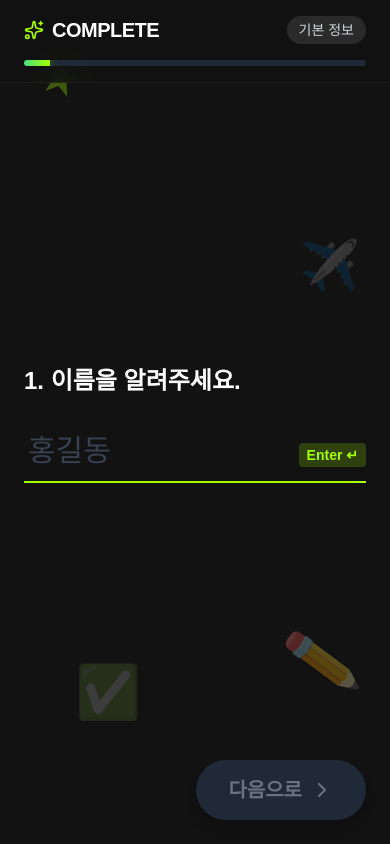
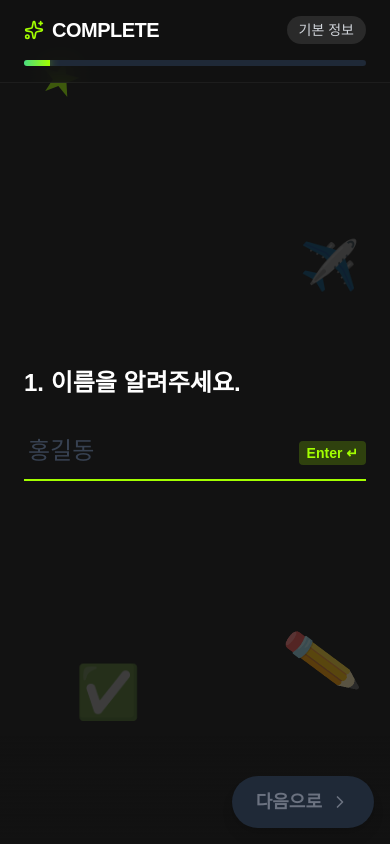
Before and after one commit to sojeong-im/6-5form-complete, a React (Vite) app: page / in a window 390 px wide. Both pictures are taken after a click on the button "지원서 작성하기". Built offline with nearby package versions, Linux system fonts and the light colour scheme; a web font is replaced by a local one.

Commit message:
style: optimize responsiveness across devices

```diff
--- a/src/App.tsx
+++ b/src/App.tsx
@@ -232,7 +232,7 @@ function App() {
               placeholder={q.placeholder}
               value={answers[q.id] || ''}
               onChange={(e) => handleAnswer(q.id, e.target.value)}
-              className="w-full bg-transparent border-b-2 border-gray-700 text-3xl py-3 px-1 focus:outline-none focus:border-complete-green transition-colors text-white placeholder-gray-700"
+              className="w-full bg-transparent border-b-2 border-gray-700 text-2xl md:text-3xl py-3 px-1 focus:outline-none focus:border-complete-green transition-colors text-white placeholder-gray-700"
             />
             <div className="absolute right-0 bottom-4 text-complete-green opacity-0 group-focus-within:opacity-100 transition-opacity">
               <span className="text-sm font-bold bg-complete-green/20 px-2 py-1 rounded">Enter ↵</span>
@@ -246,12 +246,12 @@ function App() {
               <motion.div
                 initial={{ scale: 0.9, opacity: 0 }}
                 animate={{ scale: 1, opacity: 1 }}
-                className="inline-flex items-center gap-4 px-6 py-4 bg-complete-green text-black rounded-full font-bold text-2xl shadow-[0_0_20px_rgba(163,255,0,0.4)]"
+                className="inline-flex items-center gap-3 px-5 md:px-6 py-3 md:py-4 bg-complete-green text-black rounded-full font-bold text-xl md:text-2xl shadow-[0_0_20px_rgba(163,255,0,0.4)]"
               >
                 📍 {answers[q.id]}
                 <button
                   onClick={() => handleAnswer(q.id, '')}
-                  className="ml-2 w-10 h-10 rounded-full bg-black/20 hover:bg-black/40 flex items-center justify-center transition-colors"
+                  className="ml-2 w-8 h-8 md:w-10 md:h-10 rounded-full bg-black/20 hover:bg-black/40 flex items-center justify-center transition-colors"
                 >
                   ✕
                 </button>
@@ -271,7 +271,7 @@ function App() {
             placeholder={q.placeholder}
             value={answers[q.id] || ''}
             onChange={(e) => handleAnswer(q.id, e.target.value)}
-            className="w-full bg-[#1a1a1a] border-2 border-gray-800 rounded-2xl p-5 text-xl min-h-[200px] focus:outline-none focus:border-complete-green transition-colors resize-none shadow-inner"
+            className="w-full bg-[#1a1a1a] border-2 border-gray-800 rounded-2xl p-4 md:p-5 text-lg md:text-xl min-h-[150px] md:min-h-[200px] focus:outline-none focus:border-complete-green transition-colors resize-none shadow-inner"
           />
         )}
 
@@ -288,14 +288,14 @@ function App() {
                     handleAnswer(q.id, opt);
                     if (!q.subQuestion) setTimeout(handleNext, 400);
                   }}
-                  className={`text-left p-5 rounded-2xl border-2 transition-all flex items-center justify-between
+                  className={`text-left p-4 md:p-5 rounded-2xl border-2 transition-all flex items-center justify-between
                     ${isSelected ? 'border-complete-green bg-complete-green/10 shadow-[0_0_15px_rgba(163,255,0,0.15)]' : 'border-gray-800 bg-[#1a1a1a] hover:border-gray-600'}
                   `}
                 >
-                  <span className={`text-xl font-semibold ${isSelected ? 'text-complete-green' : 'text-gray-200'}`}>{opt}</span>
+                  <span className={`text-lg md:text-xl font-semibold ${isSelected ? 'text-complete-green' : 'text-gray-200'}`}>{opt}</span>
                   {isSelected && (
                     <motion.div initial={{ scale: 0 }} animate={{ scale: 1 }} transition={{ type: "spring" }}>
-                      <Check className="w-6 h-6 text-complete-green" />
+                      <Check className="w-5 h-5 md:w-6 md:h-6 text-complete-green" />
                     </motion.div>
                   )}
                 </motion.button>
@@ -305,7 +305,7 @@ function App() {
         )}
 
         {q.type === 'multi-select' && (
-          <div className="flex flex-wrap gap-3">
+          <div className="flex flex-wrap gap-2 md:gap-3">
             {q.options?.map((opt) => {
               const currentAnswers = answers[q.id] || [];
               const isSelected = currentAnswers.includes(opt);
@@ -318,7 +318,7 @@ function App() {
                   key={opt}
                   disabled={isMaxReached}
                   onClick={() => handleMultiSelect(q.id, opt, q.maxSelect)}
-                  className={`text-left px-6 py-4 rounded-2xl border-2 transition-all font-semibold text-lg
+                  className={`text-left px-4 md:px-6 py-3 md:py-4 rounded-xl md:rounded-2xl border-2 transition-all font-semibold text-base md:text-lg
                     ${isSelected
                       ? 'border-complete-green bg-complete-green text-black shadow-[0_0_15px_rgba(163,255,0,0.3)]'
                       : 'border-gray-800 bg-[#1a1a1a] text-gray-300 hover:border-gray-600'}
@@ -495,13 +495,13 @@ function App() {
         </AnimatePresence>
       </main>
 
-      <footer className="px-6 py-6 flex justify-between items-center max-w-2xl mx-auto w-full z-50 fixed bottom-0 left-0 right-0 bg-gradient-to-t from-complete-dark to-transparent pt-10">
+      <footer className="px-4 md:px-6 py-4 md:py-6 flex justify-between items-center max-w-2xl mx-auto w-full z-50 fixed bottom-0 left-0 right-0 bg-gradient-to-t from-complete-dark to-transparent pt-10">
         <button
           onClick={handlePrev}
           disabled={currentStep === 0}
-          className={`p-4 rounded-full transition-all ${currentStep === 0 ? 'opacity-0 cursor-default' : 'bg-[#1a1a1a] hover:bg-gray-800 text-white border border-white/10 shadow-lg'}`}
+          className={`p-3 md:p-4 rounded-full transition-all ${currentStep === 0 ? 'opacity-0 cursor-default' : 'bg-[#1a1a1a] hover:bg-gray-800 text-white border border-white/10 shadow-lg'}`}
         >
-          <ChevronLeft className="w-6 h-6" />
+          <ChevronLeft className="w-5 h-5 md:w-6 md:h-6" />
         </button>
 
         <motion.button
@@ -509,7 +509,7 @@ function App() {
           whileTap={isAnswered() ? { scale: 0.95 } : {}}
           onClick={handleNext}
           disabled={!isAnswered()}
-          className={`flex items-center gap-2 px-8 py-4 rounded-full font-bold text-xl transition-all duration-300
+          className={`flex items-center gap-2 px-6 md:px-8 py-3 md:py-4 rounded-full font-bold text-lg md:text-xl transition-all duration-300
             ${isAnswered()
               ? 'bg-complete-green text-black hover:bg-[#8ee000] shadow-[0_0_20px_rgba(163,255,0,0.4)]'
               : 'bg-gray-800 text-gray-500 cursor-not-allowed shadow-lg'
@@ -517,7 +517,7 @@ function App() {
           `}
         >
           {currentStep === questions.length - 1 ? '제출하기' : '다음으로'}
-          <ChevronRight className="w-6 h-6" />
+          <ChevronRight className="w-5 h-5 md:w-6 md:h-6" />
         </motion.button>
       </footer>
     </div>
```
